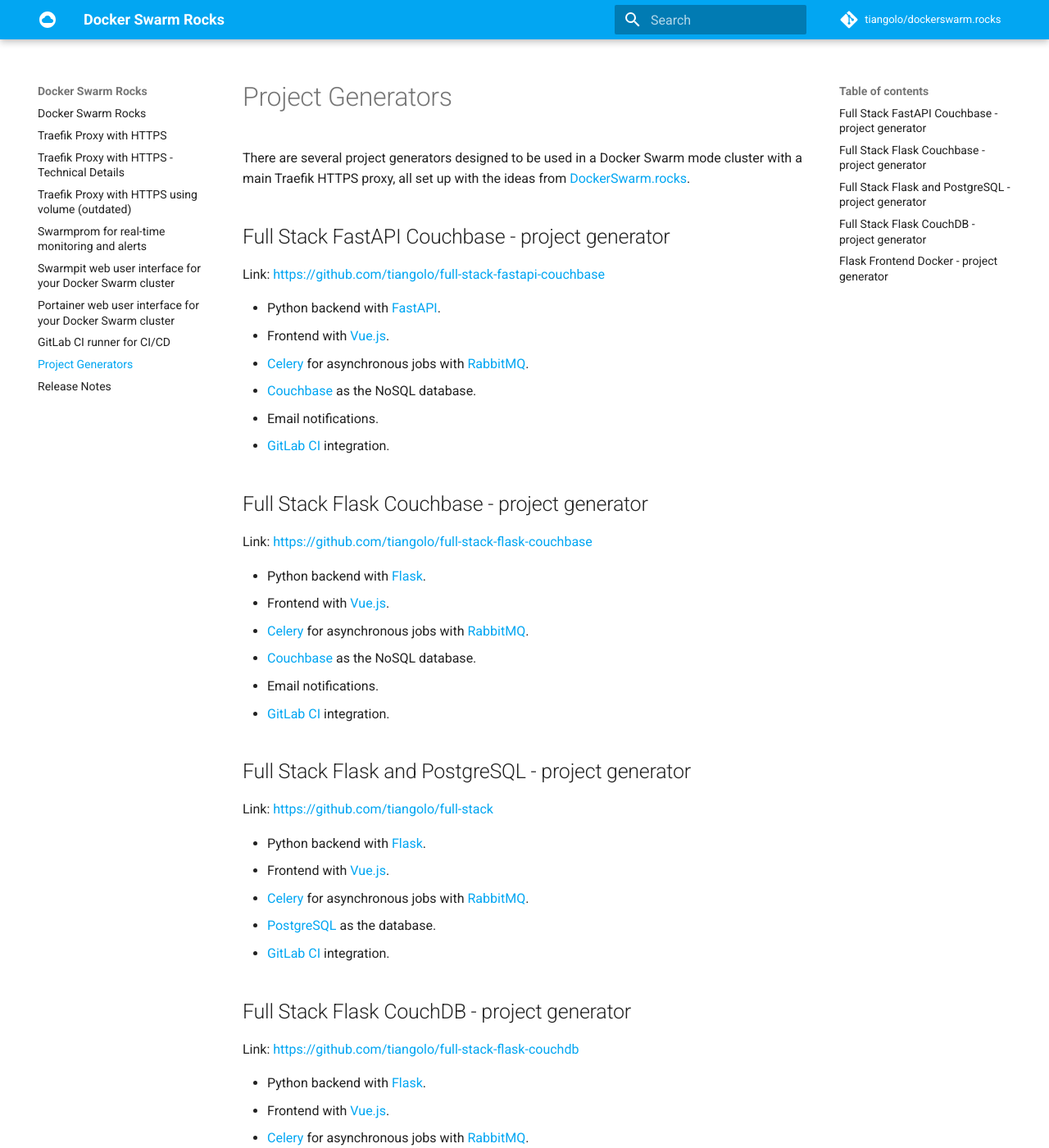
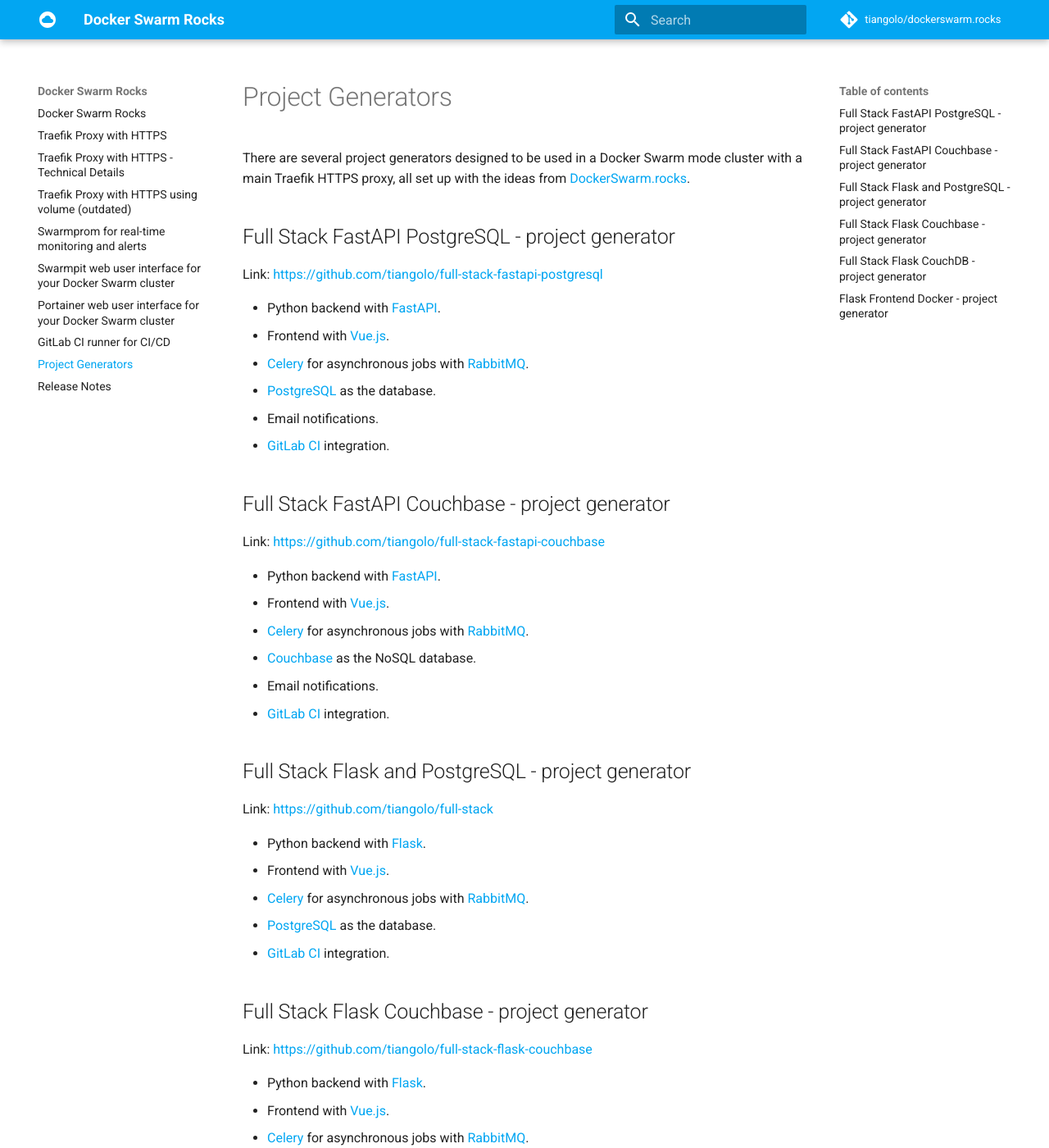
Before and after one commit to tiangolo/dockerswarm.rocks, an MkDocs documentation site: the page built from docs/project-generators.md, in a window 1280 px wide and 1400 px high. Shown: the whole window at 82% size. Built offline with MkDocs 1.6.1 and Material for MkDocs 9.7.7, drawn with Linux system fonts in a browser that asks for light colours; comment, search, counter and statistics services are not loaded; some of the changed text lies outside the part shown.

Commit message:
:memo: Include new FastAPI PostgreSQL project generator

```diff
--- a/docs/project-generators.md
+++ b/docs/project-generators.md
@@ -1,4 +1,16 @@
 There are several project generators designed to be used in a Docker Swarm mode cluster with a main Traefik HTTPS proxy, all set up with the ideas from <a href="https://dockerswarm.rocks" target="_blank">DockerSwarm.rocks</a>.
+
+
+## Full Stack FastAPI PostgreSQL - project generator
+
+Link: <a href="https://github.com/tiangolo/full-stack-fastapi-postgresql" target="_blank">https://github.com/tiangolo/full-stack-fastapi-postgresql</a>
+
+* Python backend with <a href="https://github.com/tiangolo/fastapi" target="_blank">FastAPI</a>.
+* Frontend with <a href="https://vuejs.org/" target="_blank">Vue.js</a>.
+* <a href="http://www.celeryproject.org/" target="_blank">Celery</a> for asynchronous jobs with <a href="https://www.rabbitmq.com/" target="_blank">RabbitMQ</a>.
+* <a href="https://www.postgresql.org/" target="_blank">PostgreSQL</a> as the database.
+* Email notifications.
+* <a href="https://about.gitlab.com/product/continuous-integration/" target="_blank">GitLab CI</a> integration.
 
 
 ## Full Stack FastAPI Couchbase - project generator
@@ -6,18 +18,6 @@
 Link: <a href="https://github.com/tiangolo/full-stack-fastapi-couchbase" target="_blank">https://github.com/tiangolo/full-stack-fastapi-couchbase</a>
 
 * Python backend with <a href="https://github.com/tiangolo/fastapi" target="_blank">FastAPI</a>.
-* Frontend with <a href="https://vuejs.org/" target="_blank">Vue.js</a>.
-* <a href="http://www.celeryproject.org/" target="_blank">Celery</a> for asynchronous jobs with <a href="https://www.rabbitmq.com/" target="_blank">RabbitMQ</a>.
-* <a href="https://www.couchbase.com/" target="_blank">Couchbase</a> as the NoSQL database.
-* Email notifications.
-* <a href="https://about.gitlab.com/product/continuous-integration/" target="_blank">GitLab CI</a> integration.
-
-
-## Full Stack Flask Couchbase - project generator
-
-Link: <a href="https://github.com/tiangolo/full-stack-flask-couchbase" target="_blank">https://github.com/tiangolo/full-stack-flask-couchbase</a>
-
-* Python backend with <a href="http://flask.pocoo.org/" target="_blank">Flask</a>.
 * Frontend with <a href="https://vuejs.org/" target="_blank">Vue.js</a>.
 * <a href="http://www.celeryproject.org/" target="_blank">Celery</a> for asynchronous jobs with <a href="https://www.rabbitmq.com/" target="_blank">RabbitMQ</a>.
 * <a href="https://www.couchbase.com/" target="_blank">Couchbase</a> as the NoSQL database.
@@ -33,6 +33,18 @@
 * Frontend with <a href="https://vuejs.org/" target="_blank">Vue.js</a>.
 * <a href="http://www.celeryproject.org/" target="_blank">Celery</a> for asynchronous jobs with <a href="https://www.rabbitmq.com/" target="_blank">RabbitMQ</a>.
 * <a href="https://www.postgresql.org/" target="_blank">PostgreSQL</a> as the database.
+* <a href="https://about.gitlab.com/product/continuous-integration/" target="_blank">GitLab CI</a> integration.
+
+
+## Full Stack Flask Couchbase - project generator
+
+Link: <a href="https://github.com/tiangolo/full-stack-flask-couchbase" target="_blank">https://github.com/tiangolo/full-stack-flask-couchbase</a>
+
+* Python backend with <a href="http://flask.pocoo.org/" target="_blank">Flask</a>.
+* Frontend with <a href="https://vuejs.org/" target="_blank">Vue.js</a>.
+* <a href="http://www.celeryproject.org/" target="_blank">Celery</a> for asynchronous jobs with <a href="https://www.rabbitmq.com/" target="_blank">RabbitMQ</a>.
+* <a href="https://www.couchbase.com/" target="_blank">Couchbase</a> as the NoSQL database.
+* Email notifications.
 * <a href="https://about.gitlab.com/product/continuous-integration/" target="_blank">GitLab CI</a> integration.
 
 
```
